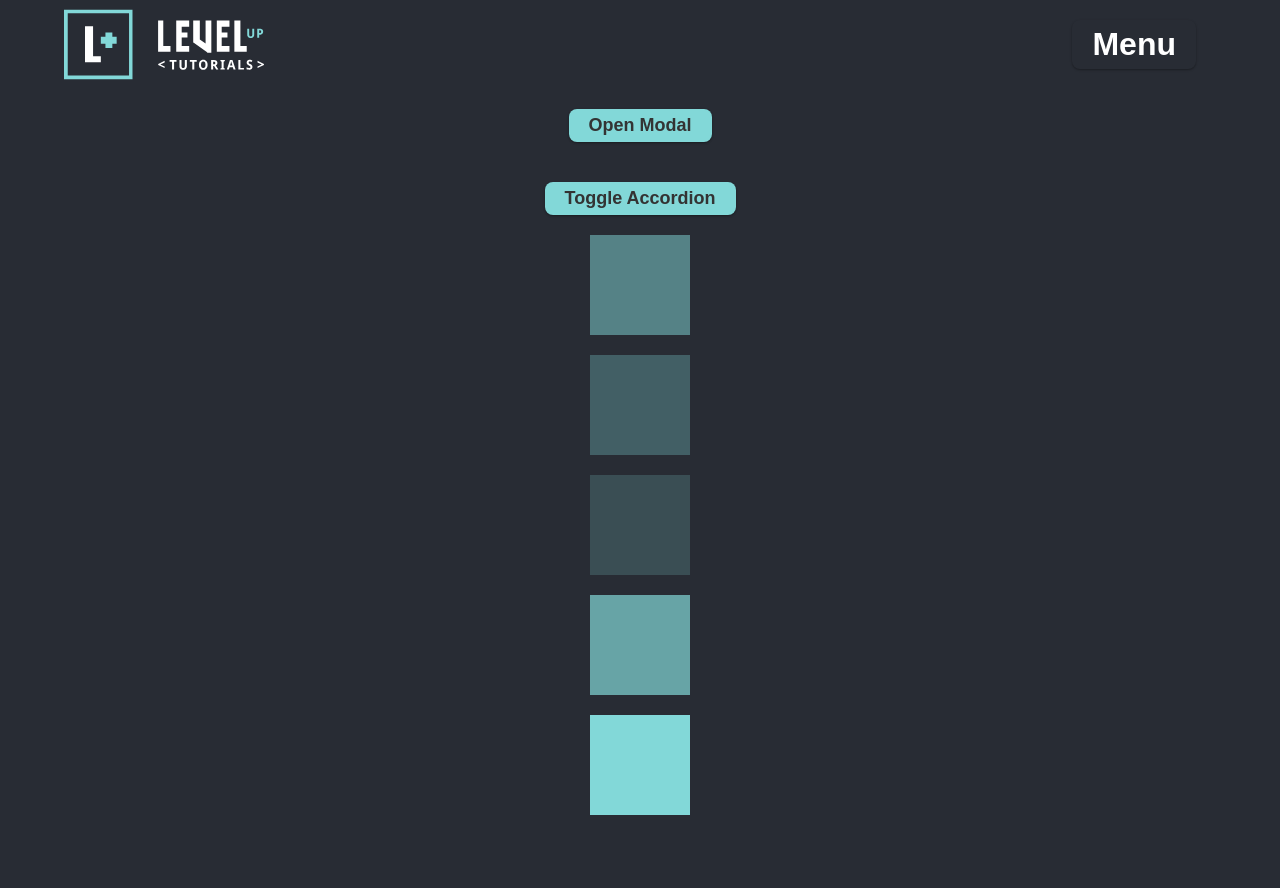
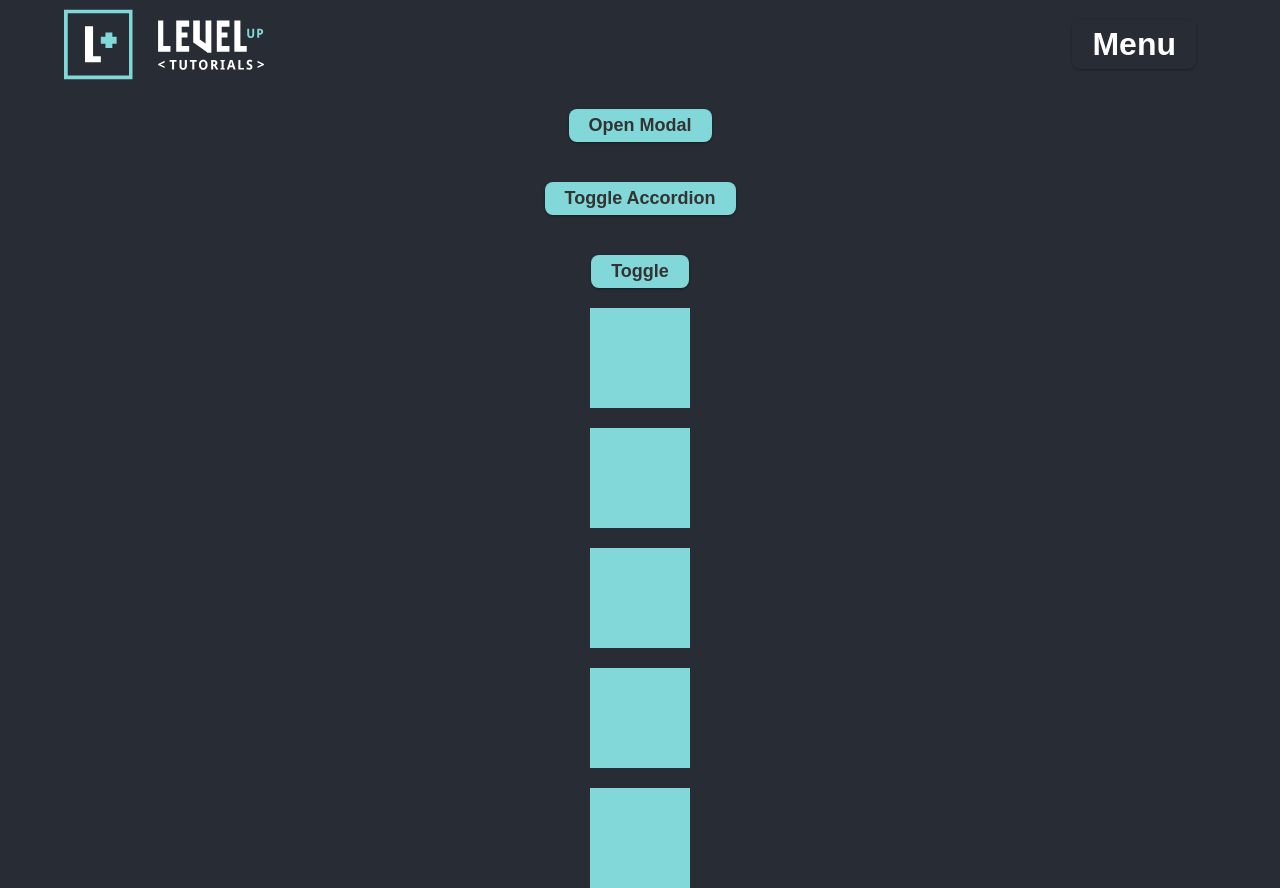
Before and after one commit to GK-Hynes/react-spring-demo, a React (Create React App) app: page / in a window 1280 px wide. Before the commit the page ends 815 px from the top, so only its background shows below. Built offline with nearby package versions, Linux system fonts and the light colour scheme.

Commit message:
Add useTrail example

```diff
--- a/src/Boxes.js
+++ b/src/Boxes.js
@@ -1,26 +1,23 @@
-import React from "react";
-import { animated, useSprings } from "react-spring";
+import React, { useState } from "react";
+import { animated, useTrail } from "react-spring";
 
 const items = [0.5, 0.3, 0.2, 0.7, 1];
 
 const Boxes = () => {
-  const springs = useSprings(
-    items.length,
-    items.map((item) => ({
-      from: {
-        opacity: 0
-      },
-      to: {
-        opacity: item
-      }
-    }))
-  );
+  const [on, toggle] = useState(false);
+  const trail = useTrail(items.length, {
+    opacity: on ? 0 : 1,
+    transform: on ? "scale(0.3)" : "scale(1)"
+  });
 
   return (
-    <div className="boxes-grid">
-      {springs.map((animation) => (
-        <animated.div className="box" style={animation} />
-      ))}
+    <div>
+      <button onClick={() => toggle(!on)}>Toggle</button>
+      <div className="boxes-grid">
+        {trail.map((animation) => (
+          <animated.div className="box" style={animation} />
+        ))}
+      </div>
     </div>
   );
 };
```
